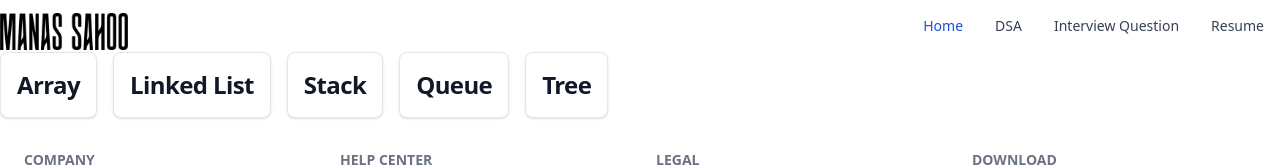
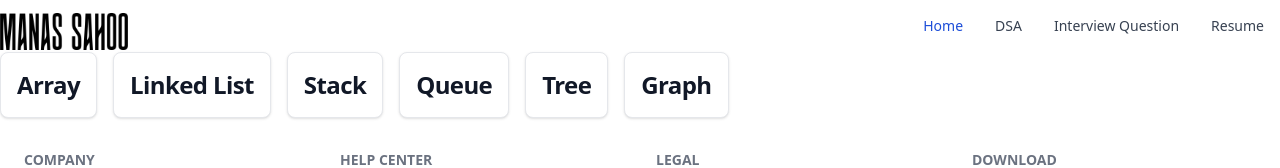
Before and after one commit to manassahoo-dev/manassahoo-dev.github.io, a Next.js app: page /data-structures-and-algorithms in a window 1280 px wide. Shown: the top 168 px of the page. Built offline with nearby package versions, Linux system fonts and the light colour scheme.

Commit message:
Add Graph

```diff
--- a/pages/data-structures-and-algorithms.tsx
+++ b/pages/data-structures-and-algorithms.tsx
@@ -2,7 +2,7 @@ import Head from 'next/head';
 import React from 'react';
 
 function DSA() {
-  const list = ['Array', 'Linked List', 'Stack', 'Queue', 'Tree'];
+  const list = ['Array', 'Linked List', 'Stack', 'Queue', 'Tree', 'Graph'];
   return (
     <div>
       <Head>
```
